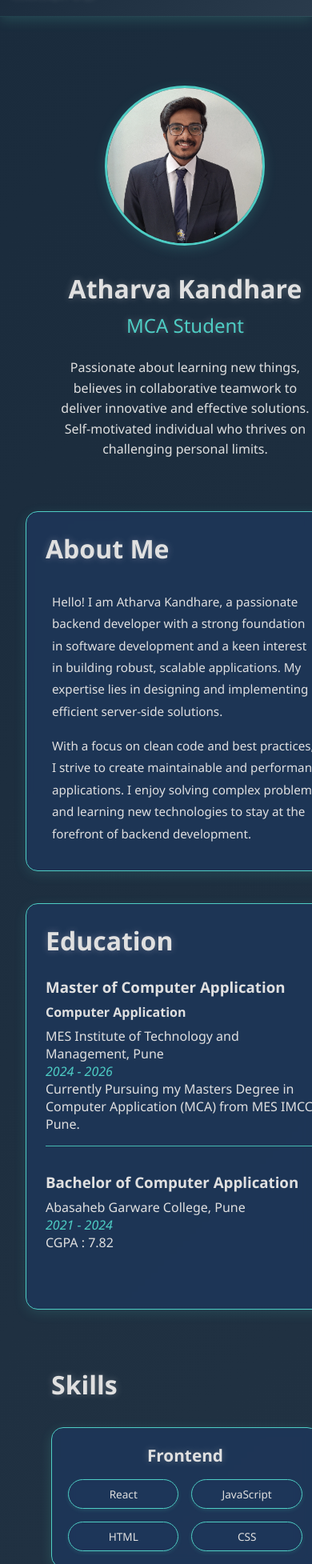
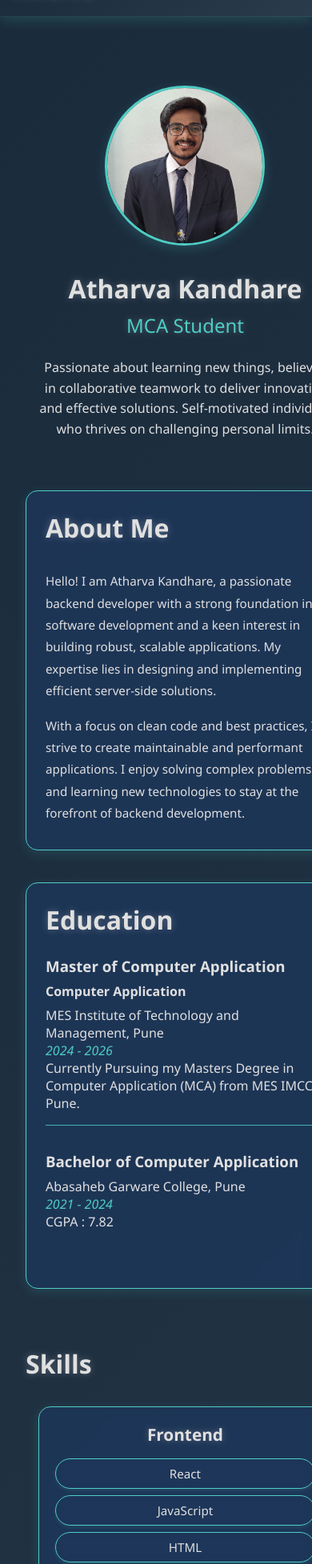
Before and after one commit to Atharvakandhare/Portfolio, a React (Create React App) app: page / in a window 390 px wide. Shown: the part 45-2000 px from the top of the page at 80% size. Built offline with nearby package versions, Linux system fonts and the light colour scheme; a web font is replaced by a local one.

Commit message:
Updated styles.css

```diff
--- a/src/components/styles.css
+++ b/src/components/styles.css
@@ -6,12 +6,12 @@ h2 {
   text-shadow: 0 0 10px rgba(224, 224, 224, 0.3);
 }
 
-/* Container styles for better centering */
+/* Container styles for better centering and padding */
 .container {
   width: 100%;
   max-width: 1200px;
   margin: 0 auto;
-  padding: 0 1rem;
+  padding: 0 2rem;
 }
 
 /* About Section */
@@ -23,7 +23,7 @@ h2 {
   justify-content: flex-start;
   align-items: flex-start;
   gap: 1rem;
-  padding: 0.5rem 1rem;
+  padding: 0.5rem 0;
 }
 
 .about-content p {
@@ -71,7 +71,7 @@ h2 {
 
 /* Skills Section */
 .skills-section {
-  padding: 2rem;
+  padding: 2rem 0;
 }
 
 .skills-container {
@@ -79,6 +79,8 @@ h2 {
   grid-template-columns: repeat(auto-fit, minmax(250px, 1fr));
   gap: 2rem;
   margin-top: 2rem;
+  width: 100%;
+  box-sizing: border-box;
 }
 
 .skill-category-card {
@@ -136,6 +138,8 @@ h2 {
   display: grid;
   grid-template-columns: repeat(auto-fill, minmax(300px, 1fr));
   gap: 2rem;
+  width: 100%;
+  box-sizing: border-box;
 }
 
 .project-card {
@@ -196,7 +200,7 @@ h2 {
   display: flex;
   justify-content: center;
   align-items: center;
-  padding: 2rem;
+  padding: 1rem 0;
 }
 
 .contact-info {
@@ -243,7 +247,7 @@ h2 {
 
 /* Header Section */
 .header-section {
-  padding: 2rem;
+  padding: 2rem 0;
   margin-bottom: 1rem;
 }
 
@@ -251,7 +255,7 @@ h2 {
   display: flex;
   align-items: center;
   gap: 3rem;
-  padding: 2rem;
+  padding: 2rem 0;
 }
 
 .header-image-container {
@@ -321,24 +325,34 @@ h2 {
 @media (max-width: 768px) {
   .container {
     padding: 0 1rem;
+    width: 100%;
+    max-width: 100%;
+    box-sizing: border-box;
+    margin: 0 auto;
   }
 
   .skills-container {
     grid-template-columns: 1fr;
     gap: 1.5rem;
-    width: 100%;
-    max-width: 500px;
+    width: calc(100% - 2rem);
+    max-width: none;
+    padding: 0;
     margin: 2rem auto;
   }
 
   .skills-grid {
-    grid-template-columns: repeat(auto-fill, minmax(100px, 1fr));
+    grid-template-columns: 1fr;
     width: 100%;
+    gap: 0.5rem;
   }
 
   .skill-category-card {
     padding: 1.25rem;
     width: 100%;
+    word-break: break-word;
+    overflow-wrap: break-word;
+    box-sizing: border-box;
+    margin: 0 auto;
   }
 
   .skill-category-card h3 {
@@ -348,24 +362,39 @@ h2 {
 
   .skill-item {
     padding: 0.5rem 0.75rem;
-    font-size: 0.85rem;
+    font-size: 0.95rem;
+    word-break: break-word;
+    overflow-wrap: break-word;
+    white-space: normal;
+    min-width: 0;
+    max-width: 100%;
+    box-sizing: border-box;
   }
 
   .projects-grid {
     grid-template-columns: 1fr;
-    width: 100%;
-    max-width: 500px;
+    width: calc(100% - 2rem);
+    max-width: none;
+    padding: 0;
     margin: 0 auto;
   }
 
   .project-card {
     width: 100%;
+    margin: 0 auto;
+    box-sizing: border-box;
   }
 
   .info-item {
     width: 100%;
     max-width: 500px;
     margin: 0 auto 2rem;
+    padding: 0;
+    box-sizing: border-box;
+  }
+
+  .info-item:last-child {
+    margin-bottom: 0;
   }
 
   .info-item h3 {
@@ -377,14 +406,15 @@ h2 {
   }
 
   .header-section {
-    padding: 1rem;
+    padding: 1rem 0;
     margin-bottom: 0.5rem;
   }
 
   .about-content {
-    padding: 0.5rem;
+    padding: 0.5rem 0;
     width: 100%;
-    max-width: 500px;
+    max-width: none;
+    box-sizing: border-box;
     margin: 0 auto;
   }
 
@@ -396,10 +426,11 @@ h2 {
     flex-direction: column;
     text-align: center;
     gap: 2rem;
-    padding: 1.5rem;
+    padding: 1.5rem 0;
     width: 100%;
-    max-width: 500px;
+    max-width: none;
     margin: 0 auto;
+    box-sizing: border-box;
   }
 
   .header-image-container {
@@ -419,13 +450,16 @@ h2 {
   .header-description {
     font-size: 1rem;
     width: 100%;
+    box-sizing: border-box;
+    padding: 0 1rem;
   }
 
   .contact-content {
     width: 100%;
-    max-width: 500px;
+    max-width: none;
+    padding: 0 1rem;
     margin: 0 auto;
-    padding: 1rem;
+    box-sizing: border-box;
   }
 
   .contact-info {
```
